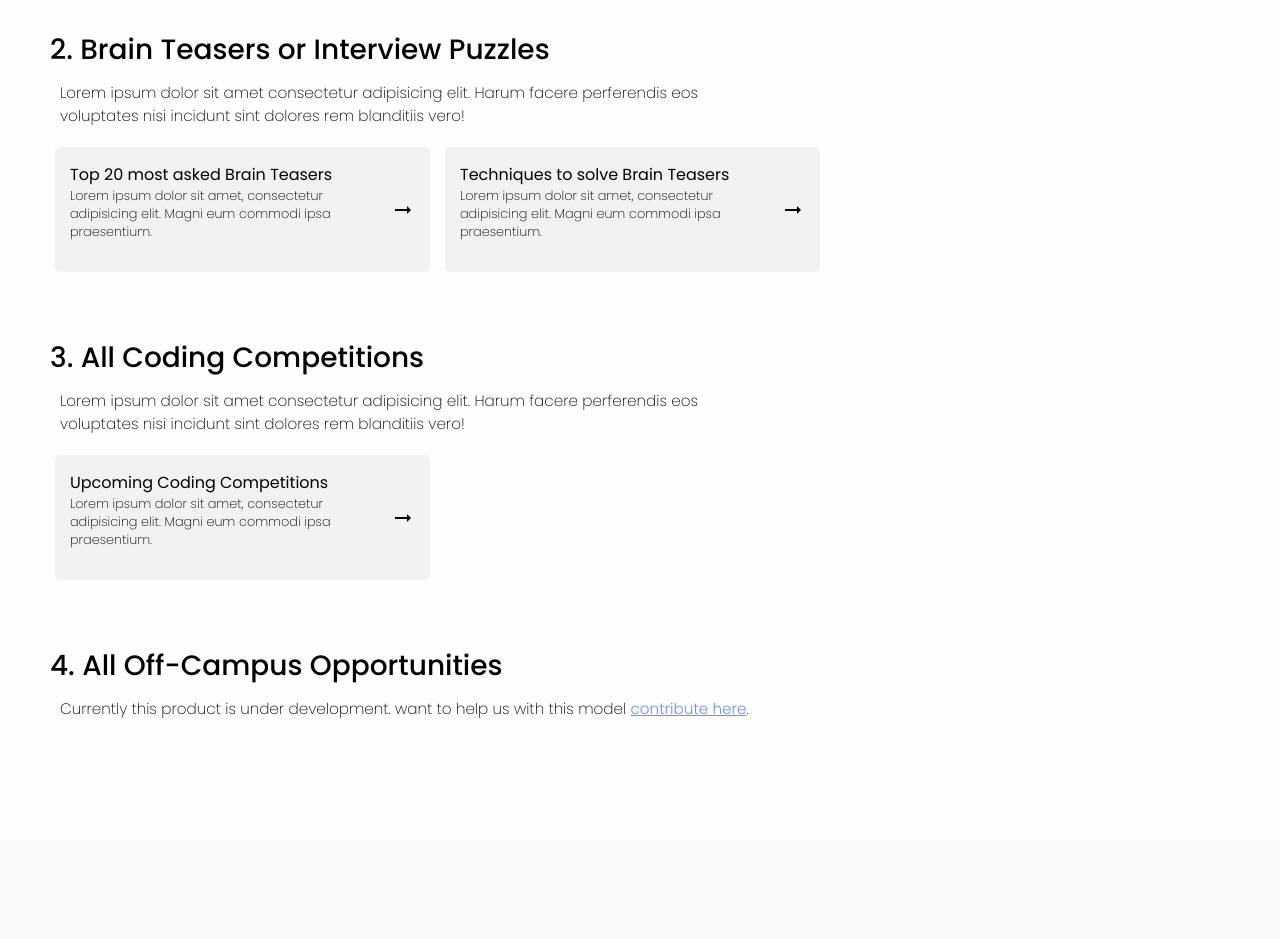
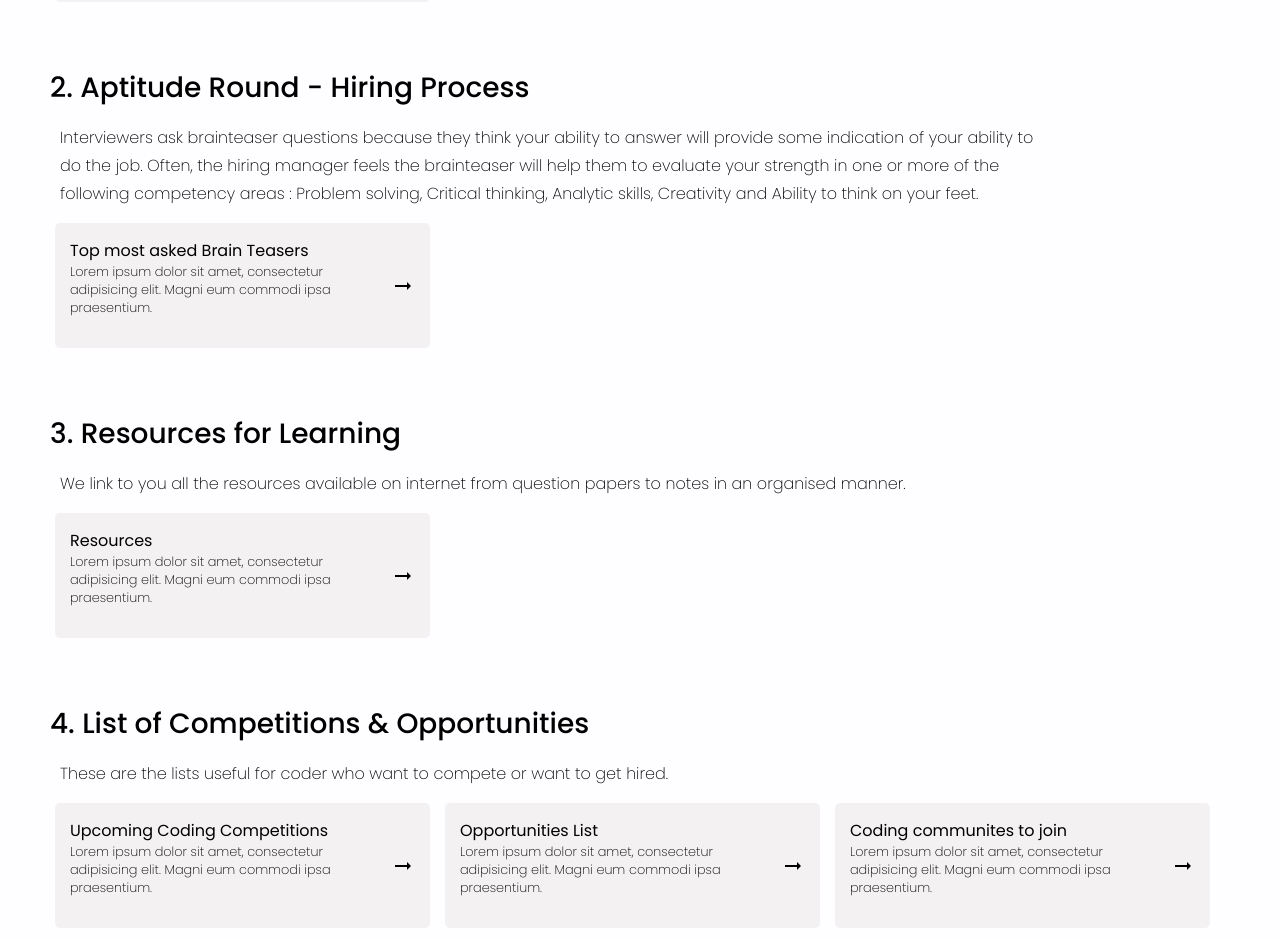
Before and after one commit to Algolisted-Org/AlgoListed, a React (Create React App) app: page / in a window 1280 px wide. Shown: the part 1493-2432 px from the top of the page. Built offline with nearby package versions, Linux system fonts and the light colour scheme; a web font is replaced by a local one.

Commit message:
UI updated

```diff
--- a/public/index.html
+++ b/public/index.html
@@ -2,14 +2,14 @@
 <html lang="en">
   <head>
     <meta charset="utf-8" />
-    <link rel="icon" href="https://icon-library.com/images/pi-letter-symbol-greek-alphabet-2-512.png" />
+    <link rel="icon" href="https://res.cloudinary.com/crunchbase-production/image/upload/c_lpad,f_auto,q_auto:eco,dpr_1/dahhmxmsjdkqd2tq9c79" />
     <meta name="viewport" content="width=device-width, initial-scale=1" />
     <meta name="theme-color" content="#000000" />
     <meta
       name="description"
       content="Web site created using create-react-app"
     />
-    <link rel="apple-touch-icon" href="https://icon-library.com/images/pi-letter-symbol-greek-alphabet-2-512.png" />
+    <link rel="apple-touch-icon" href="https://res.cloudinary.com/crunchbase-production/image/upload/c_lpad,f_auto,q_auto:eco,dpr_1/dahhmxmsjdkqd2tq9c79" />
     <link rel="manifest" href="%PUBLIC_URL%/manifest.json" />
     <title>Algorithmist - Get all DSA resources</title>
   </head>
--- a/src/Components/CCHeader.js
+++ b/src/Components/CCHeader.js
@@ -1,7 +1,11 @@
 import React from 'react'
 import styled from 'styled-components'
 import SearchIcon from '@material-ui/icons/Search';
-
+import { Avatar } from '@material-ui/core';
+import GitHubIcon from '@material-ui/icons/GitHub';
+import NotificationsIcon from '@material-ui/icons/Notifications';
+import AccountCircleIcon from '@material-ui/icons/AccountCircle';
+import PersonIcon from '@material-ui/icons/Person';
 
 const CCHeader = () => {
   return (
@@ -12,6 +16,21 @@ const CCHeader = () => {
         </div>
         <input type="text" className="input" placeholder='Search for algorithm or datastructure'/>
       </div>
+
+      <div className="right-icons">
+        <div className="icon-box">
+          <a href='https://github.com/Nayaker/Algorithmist/' target={"_blank"}>
+            <GitHubIcon/>
+          </a>
+        </div>
+        <div className="icon-box">
+            <NotificationsIcon/>
+        </div>
+        <div className="icon-box">
+            <PersonIcon/>
+        </div>
+      </div>
+
     </Container>
   )
 }
@@ -52,6 +71,39 @@ const Container = styled.div`
         flex: 1;
         font-weight: 400;
       }
+    }
 
+    .right-icons{
+      position: absolute;
+      right: 25px;
+      display: flex;
+      align-items: center;
+
+      a{
+        margin-top: 4px;
+        padding: 0;
+      }
+
+      .icon-box{
+        height: 32.5px;
+        aspect-ratio: 1/1;
+        display: grid;
+        place-items: center;
+        border-radius: 10px;
+        border: 1px solid #dfe3e7;
+        margin-left: 10px;
+        cursor: pointer;
+
+        svg{
+          font-size: 20px;
+          fill: #514d4d;
+        }
+
+        &:hover{
+          background-color: #f2ecf9;
+          transition-duration: 250ms;
+        }
+      }
     }
+
 `
--- a/src/Components/LeftMenu.js
+++ b/src/Components/LeftMenu.js
@@ -8,7 +8,7 @@ const LeftMenu = ({marked}) => {
   return (
     <Container onClick={() => showMoreInfo == true ? setShowMetmoreInfo(false) : showMoreInfo}>
       {/* <div className="logo">Atanu Nayak</div> */}
-      <div className="logo">Algorithmist</div>
+      <a href='/' className="logo">Algorithmist</a>
       <div className="mid-links">
         {
           marked == "all-blogs" ? (
@@ -53,7 +53,7 @@ const LeftMenu = ({marked}) => {
           <div className="line"></div>
         </div>
         <div className="link">Work with us</div>
-        <div className="link">Company Information</div>
+        <a href='https://github.com/Nayaker/Algorithmist/' target={"_blank"} className="link">Report an Issue</a>
       </div>
 
       {
@@ -99,6 +99,7 @@ const Container = styled.div`
     width: 100%;
     font-size: 0.8rem;
     font-weight: 300;
+    text-decoration: none;
     /* text-transform: uppercase; */
     letter-spacing: 0.15rem;
     height: 45px;
--- a/src/Screen/AllBlogs.js
+++ b/src/Screen/AllBlogs.js
@@ -20,7 +20,7 @@ const AllBlogs = () => {
                 <div className="cc-middle-content">
                     <h1 className='main-heading'>All Blogs</h1>
                     <p className="heading-supporter">
-                        Lorem ipsum dolor sit amet consectetur adipisicing elit. Velit impedit aliquid vitae aliquam debitis deleniti dolorum praesentium itaque ab quibusdam?
+                    We have beginner friendly website contents, no fancy texts and informations. We just give as much information required by the first time reading users, because we firmly believe that when you want to learn a language you don't study it from a dictionary.
                     </p>
                     <div className="message">
                         <div className="icon"></div>
--- a/src/Screen/LandingPage.js
+++ b/src/Screen/LandingPage.js
@@ -41,11 +41,19 @@ const LandingPageReal = () => {
 
         <div className="categories-page">
           <div className="page-head">Modules of Algorithmist</div>
-          <div className="page-sub-head">One platform, infinite possibilities. Artificial intelligence. We do this by providing a data-centric, end-to-end solution to manage the entire ML lifecycle.</div>
+          <div className="page-sub-head">
+            These are the main sections which the website is currently building on.
+            Website has sections for the coding enthusiasts, from reading blogs to
+            getting all informations about the coding opportunities.
+          </div>
 
           <section>
-            <div className="sub-page-head">1. Blogs</div>
-            <div className="sub-page-sub-head">Lorem ipsum dolor sit amet consectetur adipisicing elit. Harum facere perferendis eos voluptates nisi incidunt sint dolores rem blanditiis vero!</div>
+            <div className="sub-page-head">1. Beginner Friendly Blogs</div>
+            <div className="sub-page-sub-head">
+              We have beginner friendly website contents, no fancy texts and informations. We just
+              give as much information required by the first time reading users, because we firmly
+              believe that when you want to learn a language you don't study it from a dictionary.
+            </div>
             <div className="cat-boxes">
               <a href='/blogs/all' className="cat-box">
                 <div className="cat-left">
@@ -79,19 +87,12 @@ const LandingPageReal = () => {
           </section>
 
           <section>
-            <div className="sub-page-head">2. Brain Teasers or Interview Puzzles</div>
-            <div className="sub-page-sub-head">Lorem ipsum dolor sit amet consectetur adipisicing elit. Harum facere perferendis eos voluptates nisi incidunt sint dolores rem blanditiis vero!</div>
+            <div className="sub-page-head">2. Aptitude Round - Hiring Process</div>
+            <div className="sub-page-sub-head">Interviewers ask brainteaser questions because they think your ability to answer will provide some indication of your ability to do the job. Often, the hiring manager feels the brainteaser will help them to evaluate your strength in one or more of the following competency areas : Problem solving, Critical thinking, Analytic skills, Creativity and Ability to think on your feet.</div>
             <div className="cat-boxes">
-              <a href='/brain-teasers' target="_blank" className="cat-box">
+              <a href='/aptitude-round' className="cat-box">
                 <div className="cat-left">
-                  <div className="cat-head">Top 20 most asked Brain Teasers </div>
-                  <div className="cat-desc">Lorem ipsum dolor sit amet, consectetur adipisicing elit. Magni eum commodi ipsa praesentium.</div>
-                </div>
-                <div className="cat-right"><ArrowRightAltIcon /></div>
-              </a>
-              <a target="_blank" className="cat-box">
-                <div className="cat-left">
-                  <div className="cat-head">Techniques to solve Brain Teasers </div>
+                  <div className="cat-head">Top most asked Brain Teasers </div>
                   <div className="cat-desc">Lorem ipsum dolor sit amet, consectetur adipisicing elit. Magni eum commodi ipsa praesentium.</div>
                 </div>
                 <div className="cat-right"><ArrowRightAltIcon /></div>
@@ -100,12 +101,13 @@ const LandingPageReal = () => {
           </section>
 
           <section>
-            <div className="sub-page-head">3. All Coding Competitions</div>
-            <div className="sub-page-sub-head">Lorem ipsum dolor sit amet consectetur adipisicing elit. Harum facere perferendis eos voluptates nisi incidunt sint dolores rem blanditiis vero!</div>
+            <div className="sub-page-head">3. Resources for Learning</div>
+            <div className="sub-page-sub-head">We link to you all the resources available on internet from question papers to notes in an organised manner.
+            </div>
             <div className="cat-boxes">
-              <a href='/coding-competitions' target="_blank" className="cat-box">
+              <a href='/resources' className="cat-box">
                 <div className="cat-left">
-                  <div className="cat-head">Upcoming Coding Competitions</div>
+                  <div className="cat-head">Resources</div>
                   <div className="cat-desc">Lorem ipsum dolor sit amet, consectetur adipisicing elit. Magni eum commodi ipsa praesentium.</div>
                 </div>
                 <div className="cat-right"><ArrowRightAltIcon /></div>
@@ -114,8 +116,31 @@ const LandingPageReal = () => {
           </section>
 
           <section>
-            <div className="sub-page-head">4. All Off-Campus Opportunities</div>
-            <div className="sub-page-sub-head">Currently this product is under development. want to help us with this model <a href="/">contribute here</a>. </div>
+            <div className="sub-page-head">4. List of Competitions & Opportunities</div>
+            <div className="sub-page-sub-head">These are the lists useful for coder who want to compete or want to get hired.</div>
+            <div className="cat-boxes">
+              <a href='/coding-competitions' className="cat-box">
+                <div className="cat-left">
+                  <div className="cat-head">Upcoming Coding Competitions</div>
+                  <div className="cat-desc">Lorem ipsum dolor sit amet, consectetur adipisicing elit. Magni eum commodi ipsa praesentium.</div>
+                </div>
+                <div className="cat-right"><ArrowRightAltIcon /></div>
+              </a>
+              <a href='/opportunities' className="cat-box">
+                <div className="cat-left">
+                  <div className="cat-head">Opportunities List</div>
+                  <div className="cat-desc">Lorem ipsum dolor sit amet, consectetur adipisicing elit. Magni eum commodi ipsa praesentium.</div>
+                </div>
+                <div className="cat-right"><ArrowRightAltIcon /></div>
+              </a>
+              <a className="cat-box">
+                <div className="cat-left">
+                  <div className="cat-head">Coding communites to join</div>
+                  <div className="cat-desc">Lorem ipsum dolor sit amet, consectetur adipisicing elit. Magni eum commodi ipsa praesentium.</div>
+                </div>
+                <div className="cat-right"><ArrowRightAltIcon /></div>
+              </a>
+            </div>
           </section>
         </div>
 
@@ -340,7 +365,7 @@ const Container = styled.div`
     }
 
     .page-sub-head{
-      max-width: 780px;
+      max-width: 980px;
       margin: 10px 0;
       font-size: 1.15rem;
       font-weight: 200;
@@ -355,10 +380,11 @@ const Container = styled.div`
       }
 
       .sub-page-sub-head{
-        max-width: 700px;
-        margin: 10px 0 20px 10px;
-        font-size: 0.95rem;
+        max-width: 980px;
+        margin: 15px 0 15px 10px;
+        font-size: 1rem;
         font-weight: 200;
+        line-height: 1.75rem;
       }
 
       .cat-boxes{
--- a/src/Screen/Resources.js
+++ b/src/Screen/Resources.js
@@ -18,7 +18,7 @@ const Resources = () => {
         <CCHeader />
         <LeftMenu marked={"resources"} />
         <div className="cc-middle-content">
-                    <h1 className='main-heading'>Resources <div className="head-tag">coming soon</div> </h1>
+          <h1 className='main-heading'>Resources</h1>
           <p className="heading-supporter">
             Here we have resources like notes and other important tools for computer related subjects. We are
             collecting the resources from students, various websites like linkedin.
@@ -30,10 +30,22 @@ const Resources = () => {
             </div>
           </div>
 
-                    <div className="search-input">
-                      <input type="text" placeholder='Search Topic for Resources . . .'/>
-                      <div className="search-btn">Search</div>
+          <Filters>
+            <div className="filter selected">Computer Organisation</div>
+            <div className="filter">All Resources</div>
+            <div className="filter">Data Structures and Algorithms</div>
+            <div className="filter">Microprocessor and Assembly</div>
+            <div className="filter">OOPS</div>
+            <div className="filter">Operating System</div>
+            <div className="filter">C Language</div>
+          </Filters>
+          <Sort>
+            <div className="box">
+              <div className="text">By Relevence</div>
+              <FilterListIcon />
             </div>
+            <InfoIcon style={{ fill: '#333' }} />
+          </Sort>
 
           <div className="resources-container">
             <div className="resource">
@@ -203,42 +215,20 @@ const Container = styled.div`
         }
       }
 
-      .search-input{
-        display: flex;
-        margin: 30px 0 10px 0;
-
-        input{
-          width: 400px;
-          padding: 7.5px 12.5px;
-          border-radius: 5px;
-          font-size: 0.8rem;
-          border: 1px solid #c2bfbf;
-        }
-
-        .search-btn{
-          font-size: 0.8rem;
-          padding: 7.5px 12.5px;
-          margin-left: 5px;
-          background-color: #e5e5e5;
-          border-radius: 5px;
-          font-weight: 400;
-          cursor: pointer;
-        }
-      }
-
       .resources-container{
         display: flex;
         flex-wrap: wrap;
+        justify-content: space-between;
         width: 100%;
+        margin-top: 10px;
 
         .resource{
-          width: 300px;
-          height: 180px;
-          border-radius: 5px;
-          background-color: white;
-          border: 1px solid #c2bfbf;
-          padding: 10px;
-          margin: 10px 10px 0 0;
+          width: calc(50% - 30px);
+          min-height: 140px;
+          /* background-color: white; */
+          border-top: 1px solid rgb(232, 232, 232);
+          padding-top: 20px;
+          margin: 10px 0 30px 0;
 
           .title{
               font-size: 0.85rem;
@@ -294,3 +284,60 @@ const GapLine = styled.div`
   display: block;
   height: 10px;
 `
+
+const Filters = styled.div`
+  display: flex;
+  flex-wrap: wrap;
+  margin: 80px 0 10px 0;
+
+  .filter {
+    padding: 7.5px 15px;
+    font-size: 0.8rem;
+    border: 1px solid #b9afaf;
+    border-radius: 500px;
+    margin: 0px 5px 5px 0px;
+    font-weight: 300;
+
+    &:hover {
+      border-color: #201f1f;
+      background-color: #201f1f;
+      color: #ebdddd;
+      transition-duration: 250ms;
+      cursor: pointer;
+    }
+  }
+
+  .selected {
+    /* background-color: #ded7d7;
+    color: #111; */
+    border-color: #201f1f;
+    background-color: #201f1f;
+    color: #ebdddd;
+  }
+`;
+
+const Sort = styled.div`
+  display: flex;
+  justify-content: flex-end;
+  align-items: center;
+  margin: 10px 0;
+
+  .box {
+    padding: 5px 10px;
+    height: 36px;
+    display: flex;
+    justify-content: space-between;
+    align-items: center;
+    border-radius: 100px;
+    background-color: white;
+    border: 1px solid #b9afaf;
+    box-shadow: rgb(28 28 28 / 8%) 0px 2px 8px;
+    margin-right: 5px;
+
+    .text {
+      font-size: 0.8rem;
+      font-weight: 300;
+      margin: 0 7.5px;
+    }
+  }
+`;
--- a/src/index.css
+++ b/src/index.css
@@ -23,6 +23,7 @@ input{
   border: 1px solid black;
   outline: none;
 }
+
 ::-webkit-scrollbar{
   width: 0.75rem;
 }
```
Also changed, not shown: src/Components/Header.js (deleted, +0 -57 lines), src/Screen/CoreTeam.js (+31 -13 lines), 8 other files (tests, documents, lock files or other folders). Lines whose indentation alone changed are shown as unchanged.
